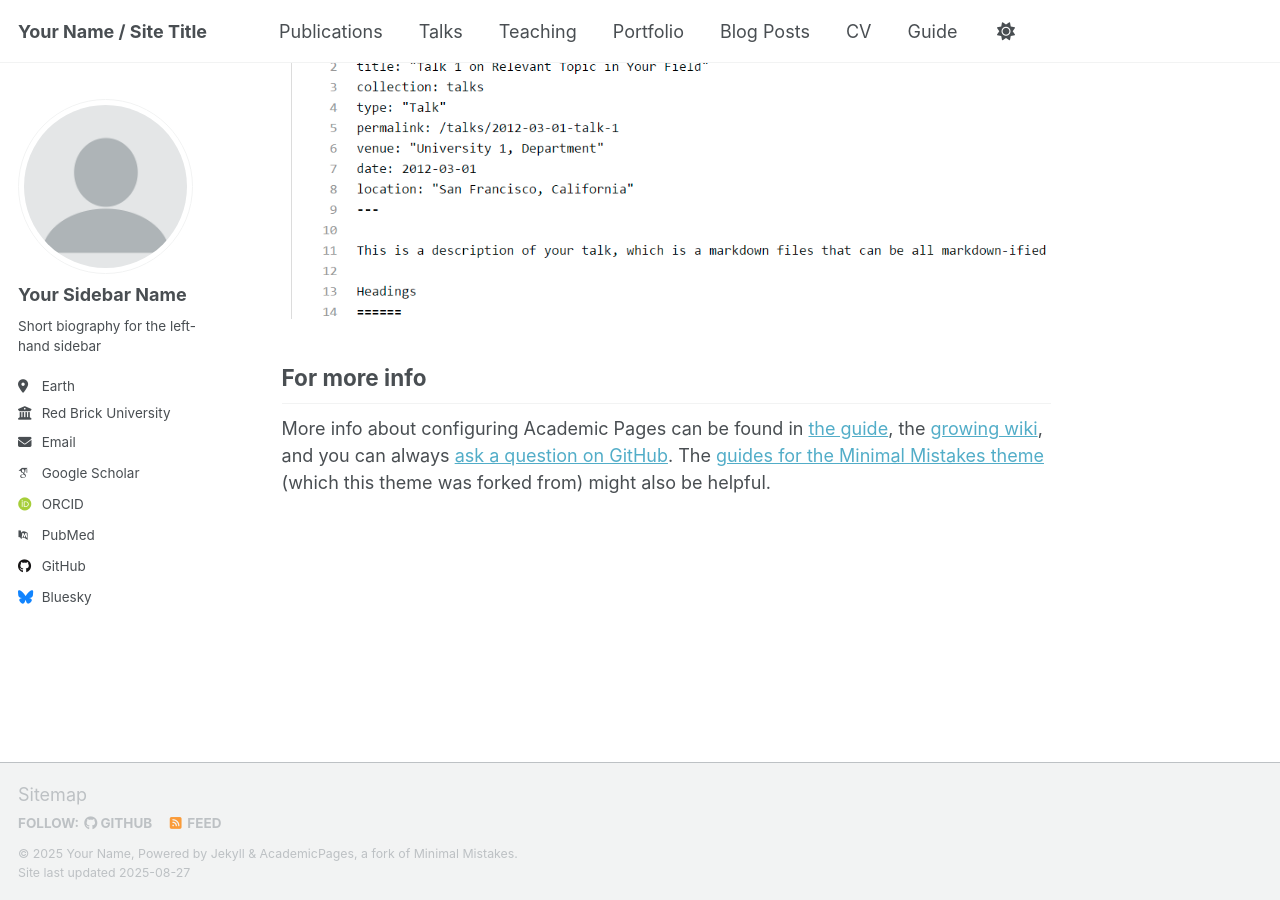
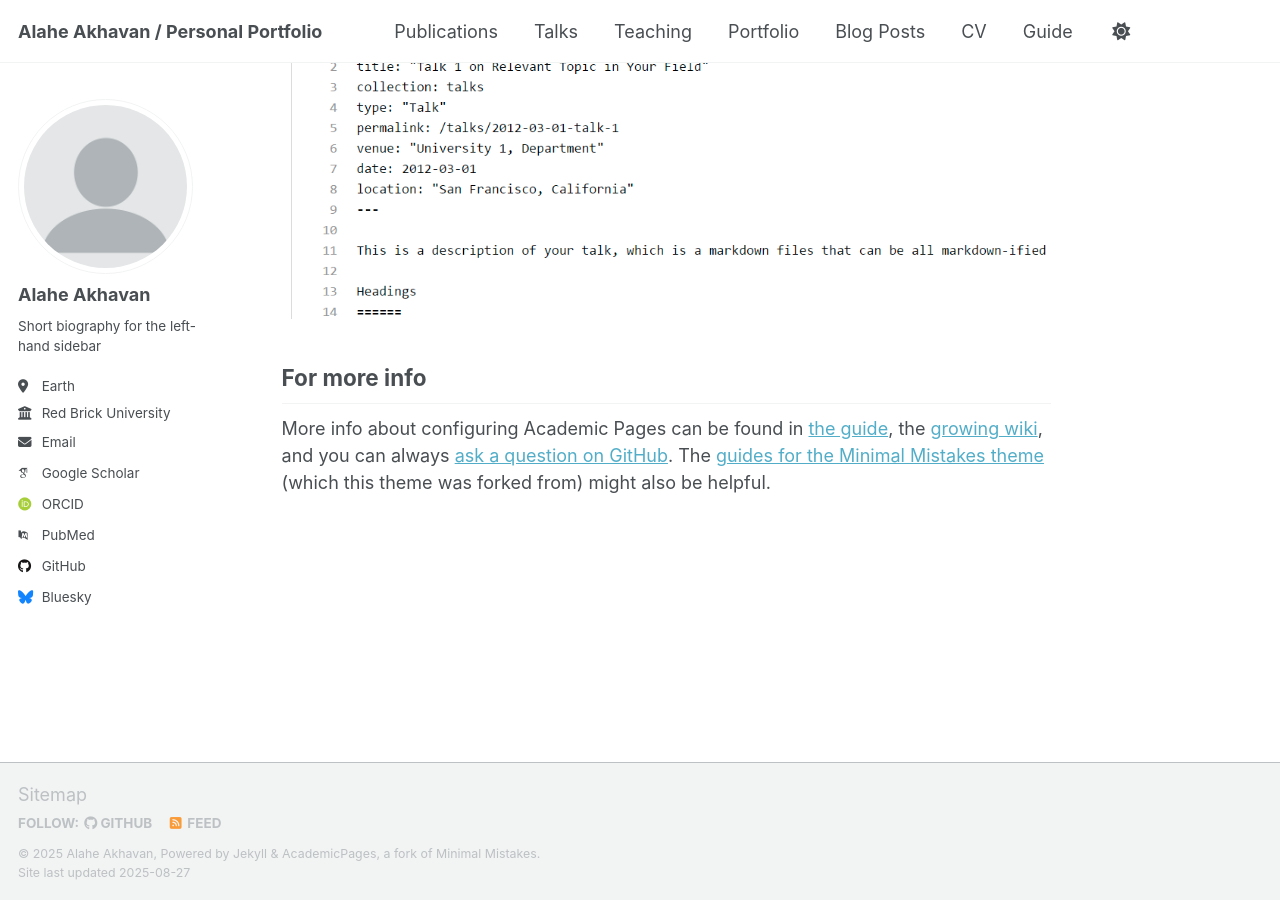
Before and after one commit to Akhavana/akhavana.github.io, a Jekyll site: the page built from _pages/about.md, in a window 1280 px wide and 900 px high, scrolled down 2880 px. Built offline with Jekyll 4.4.1, drawn with Linux system fonts in a browser that asks for light colours; some web fonts are replaced; a script that is not in the unit is left out.

Commit message:
Update _config.yml

```diff
--- a/_config.yml
+++ b/_config.yml
@@ -9,13 +9,13 @@
 # Basic Site Settings
 locale                   : "en-US"
 site_theme               : "default" # Currently available options are "default", "air"
-title                    : "Your Name / Site Title"
+title                    : "Alahe Akhavan / Personal Portfolio"
 title_separator          : "-"
-name                     : &name "Your Name"
+name                     : &name "Alahe Akhavan"
 description              : &description "personal description"
-url                      : https://akhavana.github.io/alahe.github.io/ # the base hostname & protocol for your site e.g. "https://[your GitHub username].github.io" or if you already have some other page hosted on Github then use "https://[your GitHub username].github.io/[Your Repo Name]"
+url                      : https://alahe.github.io/ # the base hostname & protocol for your site e.g. "https://[your GitHub username].github.io" or if you already have some other page hosted on Github then use "https://[your GitHub username].github.io/[Your Repo Name]"
 baseurl                  : "" # the subpath of your site, e.g. "/blog"
-repository               : "academicpages/academicpages.github.io"
+repository               : "alahe.github.io"
 
 # Site Author - The following control what appear as part of the author content on the side bar.
 #               If a field is blank the icon and link will not appear, otherwise it will be shown.
@@ -23,13 +23,13 @@ repository               : "academicpages/academicpages.github.io"
 author:
   # Biographic information
   avatar           : "profile.png"
-  name             : "Your Sidebar Name"
+  name             : "Alahe Akhavan"
   pronouns         : # example: "she/her"
   bio              : "Short biography for the left-hand sidebar"
   location         : "Earth"
   employer         : "Red Brick University"
   uri              : # URL
-  email            : "none@example.org"
+  email            : "alaheakhavan@berkeley.edu"
 
   # Academic websites
   academia         : # URL
```
